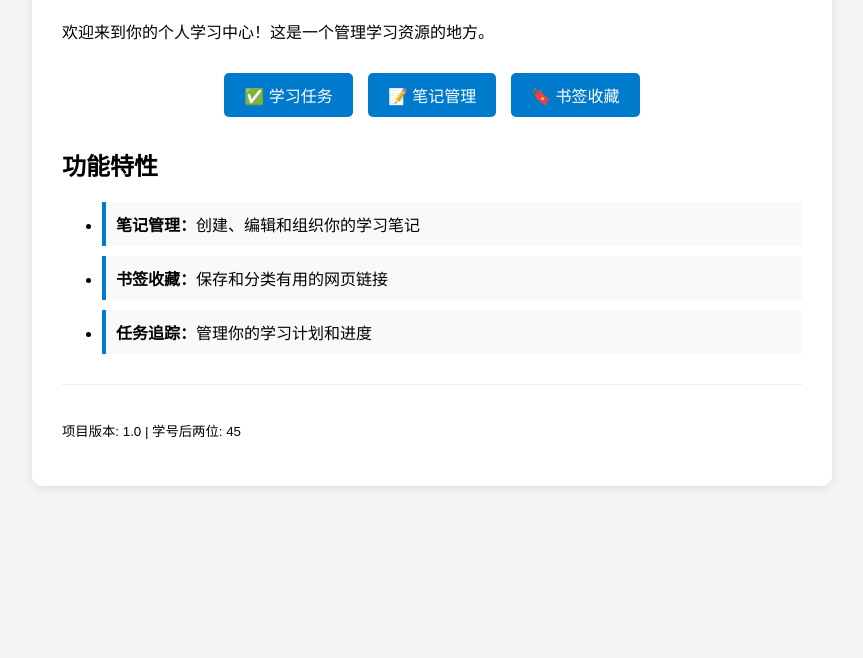
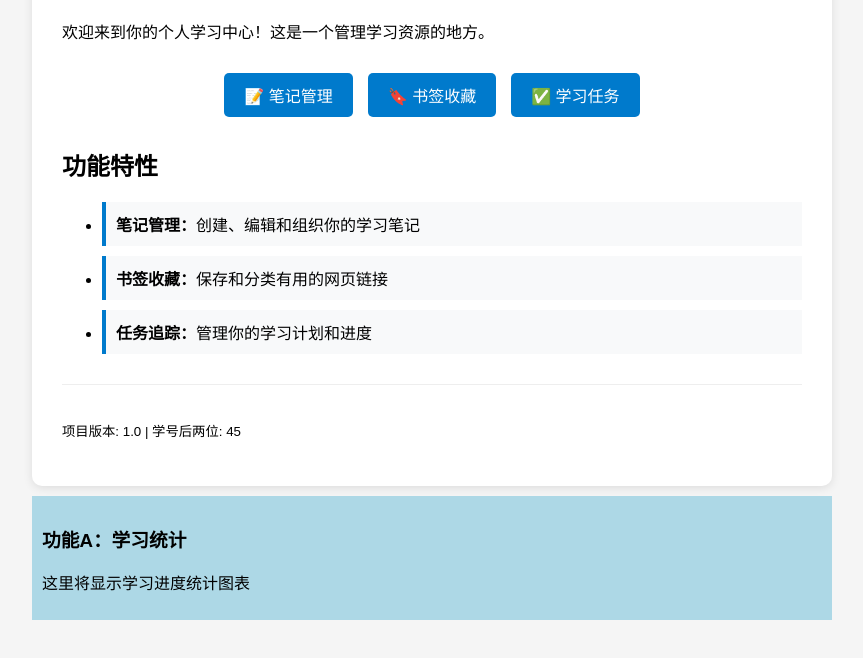
Before and after one commit to Bertha0117/StudyHub_45, a plain HTML site: page index.html in a window 1280 px wide. Shown: the part 112-770 px from the top of the page, without its empty margins (208-1071 px from the left). Drawn offline with Linux system fonts and the light colour scheme.

Commit message:
feat: add learning statistics section

```diff
--- a/index.html
+++ b/index.html
@@ -56,10 +56,10 @@
         <p>欢迎来到你的个人学习中心！这是一个管理学习资源的地方。</p>
 
         <div class="nav">
-    <a href="tasks.html">✅ 学习任务</a>  <!-- 把任务放到第一个 -->
-    <a href="notes.html">📝 笔记管理</a>
-    <a href="bookmarks.html">🔖 书签收藏</a>
-</div>
+            <a href="notes.html">📝 笔记管理</a>
+            <a href="bookmarks.html">🔖 书签收藏</a>
+            <a href="tasks.html">✅ 学习任务</a>
+        </div>
 
         <div class="feature-list">
             <h2>功能特性</h2>
@@ -74,5 +74,10 @@
             <p><small>项目版本: 1.0 | 学号后两位: 45</small></p>
         </div>
     </div>
+    <!-- 分支A的独特内容 -->
+    <div style="background: lightblue; padding: 10px; margin: 10px 0;">
+    <h3>功能A：学习统计</h3>
+    <p>这里将显示学习进度统计图表</p>
+    </div>
 </body>
 </html>
```
